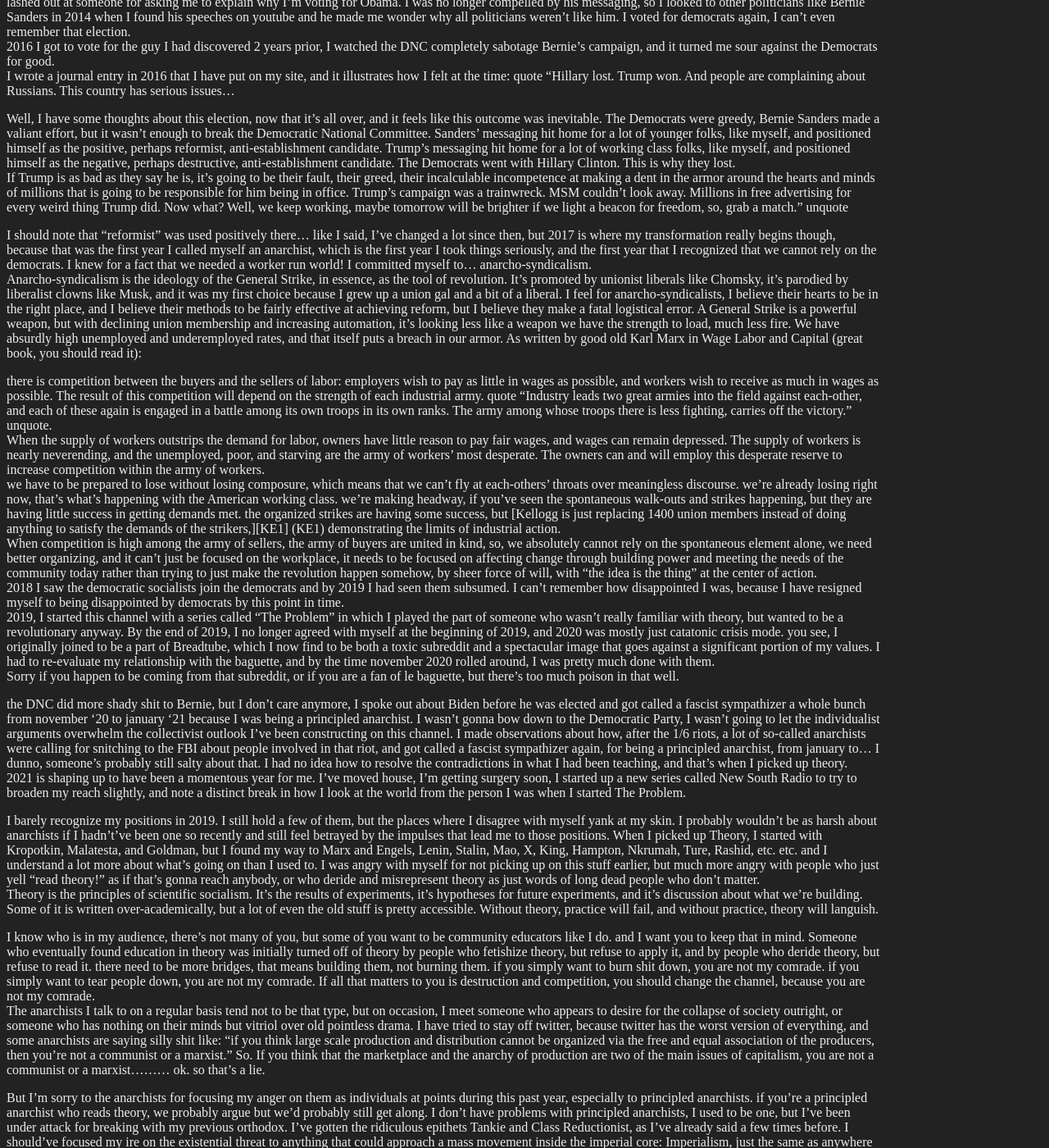
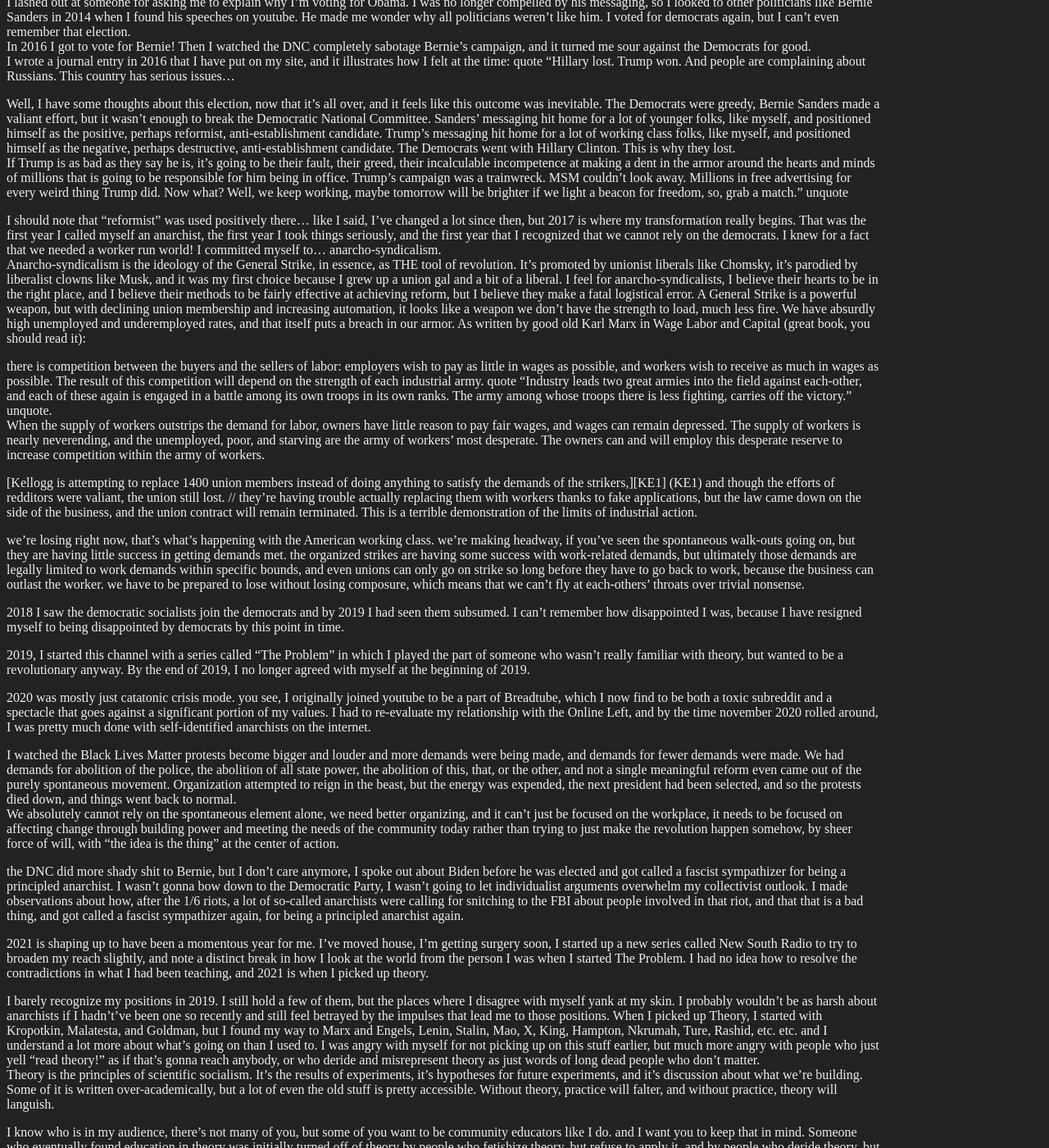
Before and after one commit to madcountess/lockhartblog, a Jekyll site: the page built from _posts/wip/2021-12-25-newsouth13.md, in a window 1280 px wide and 1400 px high, scrolled down 888 px. Shown: the whole window at 82% size. Built offline with Jekyll 4.4.1, drawn with Linux system fonts in a browser that asks for light colours; some of the changed text lies outside the part shown.

Commit message:
no more reading

```diff
--- a/_posts/wip/2021-12-25-newsouth13.md
+++ b/_posts/wip/2021-12-25-newsouth13.md
@@ -15,10 +15,10 @@ Let me tell you a story about myself, what I used to follow and believe, and how
 
 I grew up going to church, but was never forced to go. I never really bought in on the divine, but the deeds of Christ compelled me, they've basically molded my values and my worldview since childhood. I wish to teach, I wish to provide, I wish to free the oppressed, and I wish for the world to unite in peace. I learned that bigotry is wrong from the songs about Jesus, I learned of the importance of providing for the needy from bible study, I learned how to love my neighbor as myself from sunday school, I learned how to serve my community from the afterschool program. I was involved in church stuff all the way up until I was a legal adult, being told all about how Jesus Christ was a model for life. Now, I can't deny that my worldview has changed quite a bit, but I still call myself an atheist *Christian*, because I understand where my values originated.
 
-2008, my first year voting. I voted for Obama, because his message of Hope was compelling. Hope and Change. I was idealistic, I thought we could just convince enough people to get the right people in office to get the right legislation passed to help out lower and middle class people, as I then called them. we lost our house less than a year later.
-by 2010, the democrats had stalled on getting anything done, the tea party was in full effect, I watched the bully pulpit go from squandered to nonexistant, and I began to recognize a flaw in the Democratic Party.
-2012, after 2 more years of relative inaction, I reluctantly voted for Obama again, because Romney seemed marginally worse I guess? They sounded so similar that I lashed out at someone for asking me to explain why I'm voting for Obama. I was no longer compelled by his messaging, so I looked to other politicians like Bernie Sanders in 2014 when I found his speeches on youtube and he made me wonder why all politicians weren't like him. I voted for democrats again, I can't even remember that election.
-2016 I got to vote for the guy I had discovered 2 years prior, I watched the DNC completely sabotage Bernie's campaign, and it turned me sour against the Democrats for good.
+In 2008, my first year voting, I voted for Obama. His message of Hope was compelling, Hope and Change! I was idealistic. I thought we could just convince enough people to get the right people in office to get the right legislation passed to help out lower and middle class people, as I then called them. we lost our house less than a year later.
+by 2010, the democrats had stalled on getting anything promised done, the tea party was in full effect, I watched the bully pulpit go from squandered to nonexistant, and I began to recognize a flaw in the Democratic Party.
+In 2012, after 2 more years of relative inaction, I reluctantly voted for Obama again, because Romney seemed marginally worse I guess? They sounded so similar that I lashed out at someone for asking me to explain why I'm voting for Obama. I was no longer compelled by his messaging, so I looked to other politicians like Bernie Sanders in 2014 when I found his speeches on youtube. He made me wonder why all politicians weren't like him. I voted for democrats again, but I can't even remember that election.
+In 2016 I got to vote for Bernie! Then I watched the DNC completely sabotage Bernie's campaign, and it turned me sour against the Democrats for good.
 I wrote a journal entry in 2016 that I have put on my site, and it illustrates how I felt at the time: quote
 "Hillary lost. Trump won. And people are complaining about Russians. This country has serious issues…
 
@@ -26,29 +26,38 @@ Well, I have some thoughts about this election, now that it’s all over, and it
 If Trump is as bad as they say he is, it’s going to be their fault, their greed, their incalculable incompetence at making a dent in the armor around the hearts and minds of millions that is going to be responsible for him being in office. Trump’s campaign was a trainwreck. MSM couldn’t look away. Millions in free advertising for every weird thing Trump did. Now what? Well, we keep working, maybe tomorrow will be brighter if we light a beacon for freedom, so, grab a match."
 unquote
 
-I should note that "reformist" was used positively there... like I said, I've changed a lot since then, but 2017 is where my transformation really begins though, because that was the first year I called myself an anarchist, which is the first year I took things seriously, and the first year that I recognized that we cannot rely on the democrats. I knew for a fact that we needed a worker run world! I committed myself to... anarcho-syndicalism.
-Anarcho-syndicalism is the ideology of the General Strike, in essence, as the tool of revolution. It's promoted by unionist liberals like Chomsky, it's parodied by liberalist clowns like Musk, and it was my first choice because I grew up a union gal and a bit of a liberal.
-I feel for anarcho-syndicalists, I believe their hearts to be in the right place, and I believe their methods to be fairly effective at achieving reform, but I believe they make a fatal logistical error. A General Strike is a powerful weapon, but with declining union membership and increasing automation, it's looking less like a weapon we have the strength to load, much less fire. We have absurdly high unemployed and underemployed rates, and that itself puts a breach in our armor.
+I should note that "reformist" was used positively there... like I said, I've changed a lot since then, but 2017 is where my transformation really begins. That was the first year I called myself an anarchist, the first year I took things seriously, and the first year that I recognized that we cannot rely on the democrats. I knew for a fact that we needed a worker run world! I committed myself to... anarcho-syndicalism.
+Anarcho-syndicalism is the ideology of the General Strike, in essence, as THE tool of revolution. It's promoted by unionist liberals like Chomsky, it's parodied by liberalist clowns like Musk, and it was my first choice because I grew up a union gal and a bit of a liberal.
+I feel for anarcho-syndicalists, I believe their hearts to be in the right place, and I believe their methods to be fairly effective at achieving reform, but I believe they make a fatal logistical error. A General Strike is a powerful weapon, but with declining union membership and increasing automation, it looks like a weapon we don't have the strength to load, much less fire. We have absurdly high unemployed and underemployed rates, and that itself puts a breach in our armor.
 As written by good old Karl Marx in Wage Labor and Capital (great book, you should read it):
 
 there is competition between the buyers and the sellers of labor: employers wish to pay as little in wages as possible, and workers wish to receive as much in wages as possible. The result of this competition will depend on the strength of each industrial army. quote "Industry leads two great armies into the field against each-other, and each of these again is engaged in a battle among its own troops in its own ranks. The army among whose troops there is less fighting, carries off the victory." unquote.
 When the supply of workers outstrips the demand for labor, owners have little reason to pay fair wages, and wages can remain depressed. The supply of workers is nearly neverending, and the unemployed, poor, and starving are the army of workers' most desperate. The owners can and will employ this desperate reserve to increase competition within the army of workers.
-we have to be prepared to lose without losing composure, which means that we can't fly at each-others' throats over meaningless discourse. we're already losing right now, that's what's happening with the American working class. we're making headway, if you've seen the spontaneous walk-outs and strikes happening, but they are having little success in getting demands met. the organized strikes are having some success, but [Kellogg is just replacing 1400 union members instead of doing anything to satisfy the demands of the strikers,][KE1] (KE1) demonstrating the limits of industrial action.
-When competition is high among the army of sellers, the army of buyers are united in kind, so, we absolutely cannot rely on the spontaneous element alone, we need better organizing, and it can't just be focused on the workplace, it needs to be focused on affecting change through building power and meeting the needs of the community today rather than trying to just make the revolution happen somehow, by sheer force of will, with "the idea is the thing" at the center of action.
+
+[Kellogg is attempting to replace 1400 union members instead of doing anything to satisfy the demands of the strikers,][KE1] (KE1) and though the efforts of redditors were valiant, the union still lost. // they're having trouble actually replacing them with workers thanks to fake applications, but the law came down on the side of the business, and the union contract will remain terminated. This is a terrible demonstration of the limits of industrial action.
+
+we're losing right now, that's what's happening with the American working class. we're making headway, if you've seen the spontaneous walk-outs going on, but they are having little success in getting demands met. the organized strikes are having some success with work-related demands, but ultimately those demands are legally limited to work demands within specific bounds, and even unions can only go on strike so long before they have to go back to work, because the business can outlast the worker. we have to be prepared to lose without losing composure, which means that we can't fly at each-others' throats over trivial nonsense.
+
 2018 I saw the democratic socialists join the democrats and by 2019 I had seen them subsumed. I can't remember how disappointed I was, because I have resigned myself to being disappointed by democrats by this point in time.
+
 2019, I started this channel with a series called "The Problem" in which I played the part of someone who wasn't really familiar with theory, but wanted to be a revolutionary anyway.
-By the end of 2019, I no longer agreed with myself at the beginning of 2019, and 2020 was mostly just catatonic crisis mode. you see, I originally joined to be a part of Breadtube, which I now find to be both a toxic subreddit and a spectacular image that goes against a significant portion of my values. I had to re-evaluate my relationship with the baguette, and by the time november 2020 rolled around, I was pretty much done with them.
-Sorry if you happen to be coming from that subreddit, or if you are a fan of le baguette, but there's too much poison in that well.
+By the end of 2019, I no longer agreed with myself at the beginning of 2019.
 
-the DNC did more shady shit to Bernie, but I don't care anymore, I spoke out about Biden before he was elected and got called a fascist sympathizer a whole bunch from november '20 to january '21 because I was being a principled anarchist. I wasn't gonna bow down to the Democratic Party, I wasn't going to let the individualist arguments overwhelm the collectivist outlook I've been constructing on this channel. I made observations about how, after the 1/6 riots, a lot of so-called anarchists were calling for snitching to the FBI about people involved in that riot, and got called a fascist sympathizer again, for being a principled anarchist, from january to... I dunno, someone's probably still salty about that. I had no idea how to resolve the contradictions in what I had been teaching, and that's when I picked up theory.
-2021 is shaping up to have been a momentous year for me. I've moved house, I'm getting surgery soon, I started up a new series called New South Radio to try to broaden my reach slightly, and note a distinct break in how I look at the world from the person I was when I started The Problem.
+2020 was mostly just catatonic crisis mode. you see, I originally joined youtube to be a part of Breadtube, which I now find to be both a toxic subreddit and a spectacle that goes against a significant portion of my values. I had to re-evaluate my relationship with the Online Left, and by the time november 2020 rolled around, I was pretty much done with self-identified anarchists on the internet.
+
+I watched the Black Lives Matter protests become bigger and louder and more demands were being made, and demands for fewer demands were made. We had demands for abolition of the police, the abolition of all state power, the abolition of this, that, or the other, and not a single meaningful reform even came out of the purely spontaneous movement. Organization attempted to reign in the beast, but the energy was expended, the next president had been selected, and so the protests died down, and things went back to normal.
+We absolutely cannot rely on the spontaneous element alone, we need better organizing, and it can't just be focused on the workplace, it needs to be focused on affecting change through building power and meeting the needs of the community today rather than trying to just make the revolution happen somehow, by sheer force of will, with "the idea is the thing" at the center of action.
+
+the DNC did more shady shit to Bernie, but I don't care anymore, I spoke out about Biden before he was elected and got called a fascist sympathizer for being a principled anarchist. I wasn't gonna bow down to the Democratic Party, I wasn't going to let individualist arguments overwhelm my collectivist outlook. I made observations about how, after the 1/6 riots, a lot of so-called anarchists were calling for snitching to the FBI about people involved in that riot, and that that is a bad thing, and got called a fascist sympathizer again, for being a principled anarchist again.
+
+2021 is shaping up to have been a momentous year for me. I've moved house, I'm getting surgery soon, I started up a new series called New South Radio to try to broaden my reach slightly, and note a distinct break in how I look at the world from the person I was when I started The Problem. I had no idea how to resolve the contradictions in what I had been teaching, and 2021 is when I picked up theory.
 
 I barely recognize my positions in 2019. I still hold a few of them, but the places where I disagree with myself yank at my skin. I probably wouldn't be as harsh about anarchists if I hadn't've been one so recently and still feel betrayed by the impulses that lead me to those positions. When I picked up Theory, I started with Kropotkin, Malatesta, and Goldman, but I found my way to Marx and Engels, Lenin, Stalin, Mao, X, King, Hampton, Nkrumah, Ture, Rashid, etc. etc. and I understand a lot more about what's going on than I used to. I was angry with myself for not picking up on this stuff earlier, but much more angry with people who just yell "read theory!" as if that's gonna reach anybody, or who deride and misrepresent theory as just words of long dead people who don't matter.
-Theory is the principles of scientific socialism. It's the results of experiments, it's hypotheses for future experiments, and it's discussion about what we're building. Some of it is written over-academically, but a lot of even the old stuff is pretty accessible. Without theory, practice will fail, and without practice, theory will languish.
+Theory is the principles of scientific socialism. It's the results of experiments, it's hypotheses for future experiments, and it's discussion about what we're building. Some of it is written over-academically, but a lot of even the old stuff is pretty accessible. Without theory, practice will falter, and without practice, theory will languish.
 
 I know who is in my audience, there's not many of you, but some of you want to be community educators like I do. and I want you to keep that in mind. Someone who eventually found education in theory was initially turned off of theory by people who fetishize theory, but refuse to apply it, and by people who deride theory, but refuse to read it.
 there need to be more bridges, that means building them, not burning them. if you simply want to burn shit down, you are not my comrade. if you simply want to tear people down, you are not my comrade. If all that matters to you is destruction and competition, you should change the channel, because you are not my comrade.
-The anarchists I talk to on a regular basis tend not to be that type, but on occasion, I meet someone who appears to desire for the collapse of society outright, or someone who has nothing on their minds but vitriol over old pointless drama. I have tried to stay off twitter, because twitter has the worst version of everything, and some anarchists are saying silly shit like: "if you think large scale production and distribution cannot be organized via the free and equal association of the producers, then you're not a communist or a marxist." So. If you think that the marketplace and the anarchy of production are two of the main issues of capitalism, you are not a communist or a marxist......... ok. so that's a lie.
+The anarchists I talk to on a regular basis tend not to be that type, but on occasion, I meet someone who appears to desire for the collapse of society outright, or someone who has nothing on their minds but vitriol over old pointless drama. I have tried to stay off twitter, because twitter has the worst version of everything, and some anarchists are saying silly shit like:
 
 But I'm sorry to the anarchists for focusing my anger on them as individuals at points during this past year, especially to principled anarchists. if you're a principled anarchist who reads theory, we probably argue but we'd probably still get along. I don't have problems with principled anarchists, I used to be one, but I've been under attack for breaking with my previous orthodox. I've gotten the ridiculous epithets Tankie and Class Reductionist, as I've already said a few times before. I should've focused my ire on the existential threat to anything that could approach a mass movement inside the imperial core: Imperialism, just the same as anywhere else in the world.
 Whatever is calling itself anarchism on the internet can piss off. I'm no longer a Syndicalist, I'm no longer pushing for Anarchism, I am a Holist, and I'm pushing for Communism. That means I think we need a government of action to fight for working families, a government that will prioritize public good and economic development rather than the profits of a private few. I agree with the conclusion that we need a lower stage of Socialism before we can have the higher stage. I don't think we can jump straight to the end. Communism should be a positive word for you, and you should make it a positive word for those you talk to. If you're going to be educating people about the labor struggle, you absolutely need a theoretical basis that goes beyond "the idea is the thing."
@@ -73,3 +82,6 @@ to a working unity, my friends, solidarity forever. ✊
 *-- Luna Lockhart, 2021*
 
 ## Sources:
+
+
+"if you think large scale production and distribution cannot be organized via the free and equal association of the producers, then you're not a communist or a marxist." So. If you think that the marketplace and the anarchy of production are two of the main issues of capitalism, you are not a communist or a marxist......... ok. so that's a lie. They're referring to "Origins of the Family" here, and they're doing the classic "Engels was actually an anarchist" trick when literally marxism requires seizure of the means of production and of organization as a state, and it's not like we can skip to the... see, this is what I'm talking about. It's a willful misinterpretation of theory to push wrong ideas and wrong actions.
```
Also changed, not shown: other parts of _posts/wip/2021-12-25-newsouth13.md (+2 -2 lines).
